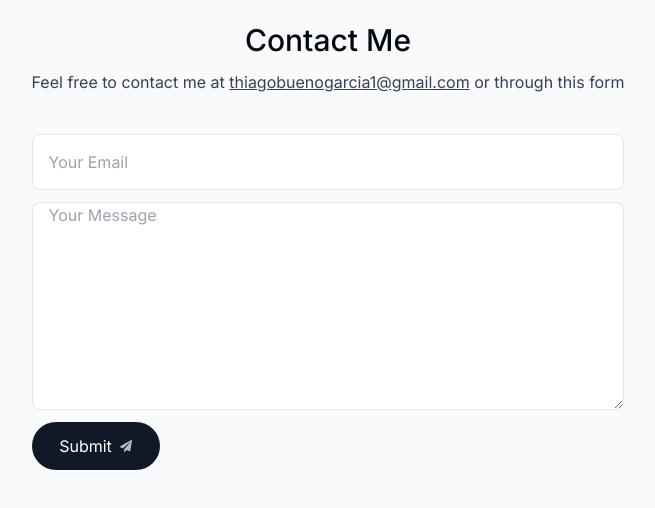
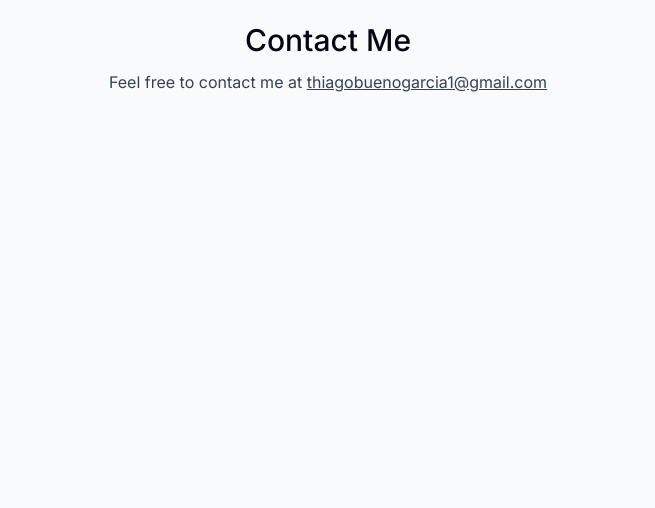
Before and after one commit to thiagobgarc/new_portfolio, a Next.js app: page / in a window 1280 px wide. Shown: the part 4414-4922 px from the top of the page, without its empty margins (312-967 px from the left). After the commit the page ends 4620 px from the top, so only its background shows below. Built offline with nearby package versions, Linux system fonts and the light colour scheme; no server answers.

Commit message:
took out contact form inside contact.tsx to give room for me to fix later

```diff
--- a/components/contact.tsx
+++ b/components/contact.tsx
@@ -17,9 +17,9 @@ export const Contact = () => {
       transition={{ duration: 1 }} viewport={{ once: true }}
     >
         <SectionHeading>Contact Me</SectionHeading>
-        <p className='text-gray-700 text-center -mt-5'>Feel free to contact me at <a className='underline' href='mailto:thiagobuenogarcia1@gmail.com'>thiagobuenogarcia1@gmail.com</a>{' '} or through this form
+        <p className='text-gray-700 text-center -mt-5'>Feel free to contact me at <a className='underline' href='mailto:thiagobuenogarcia1@gmail.com'>thiagobuenogarcia1@gmail.com</a>{' '}
         </p>
-        <form className='mt-10 flex flex-col'
+        {/* <form className='mt-10 flex flex-col'
         action={async (formData) => {
           await sendEmail(formData)
         }}>
@@ -36,7 +36,7 @@ export const Contact = () => {
             maxLength={5000}
             />
             <SubmitBtn />
-        </form>
+        </form> */}
     </motion.section>
   )
 }
```
